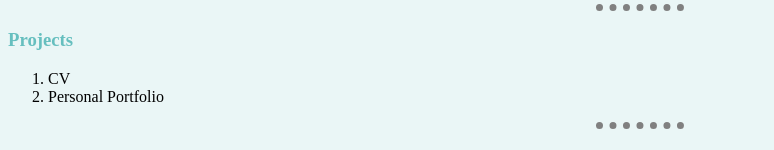
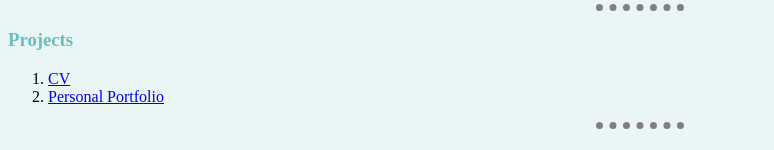
Before and after one commit to aftabsayyed04/cv, a plain HTML site: page index.html in a window 1280 px wide. Shown: the part 601-751 px from the top of the page, without its empty margins (0-774 px from the left). Drawn offline with Linux system fonts and the light colour scheme.

Commit message:
Update index.html

```diff
--- a/index.html
+++ b/index.html
@@ -34,8 +34,8 @@
     <hr>
     <h3>Projects</h3>
     <ol>
-        <li><a href="https://aftabsayyed04.github.io/cv"></a>CV</li>
-        <li><a href="https://aftabsayyed04.github.io/mysite"></a>Personal Portfolio</li>
+        <li><a href="https://aftabsayyed04.github.io/cv">CV</a></li>
+        <li><a href="https://aftabsayyed04.github.io/mysite">Personal Portfolio</a></li>
     </ol>
     <hr>
     <h3>My hobbies</h3>
```
